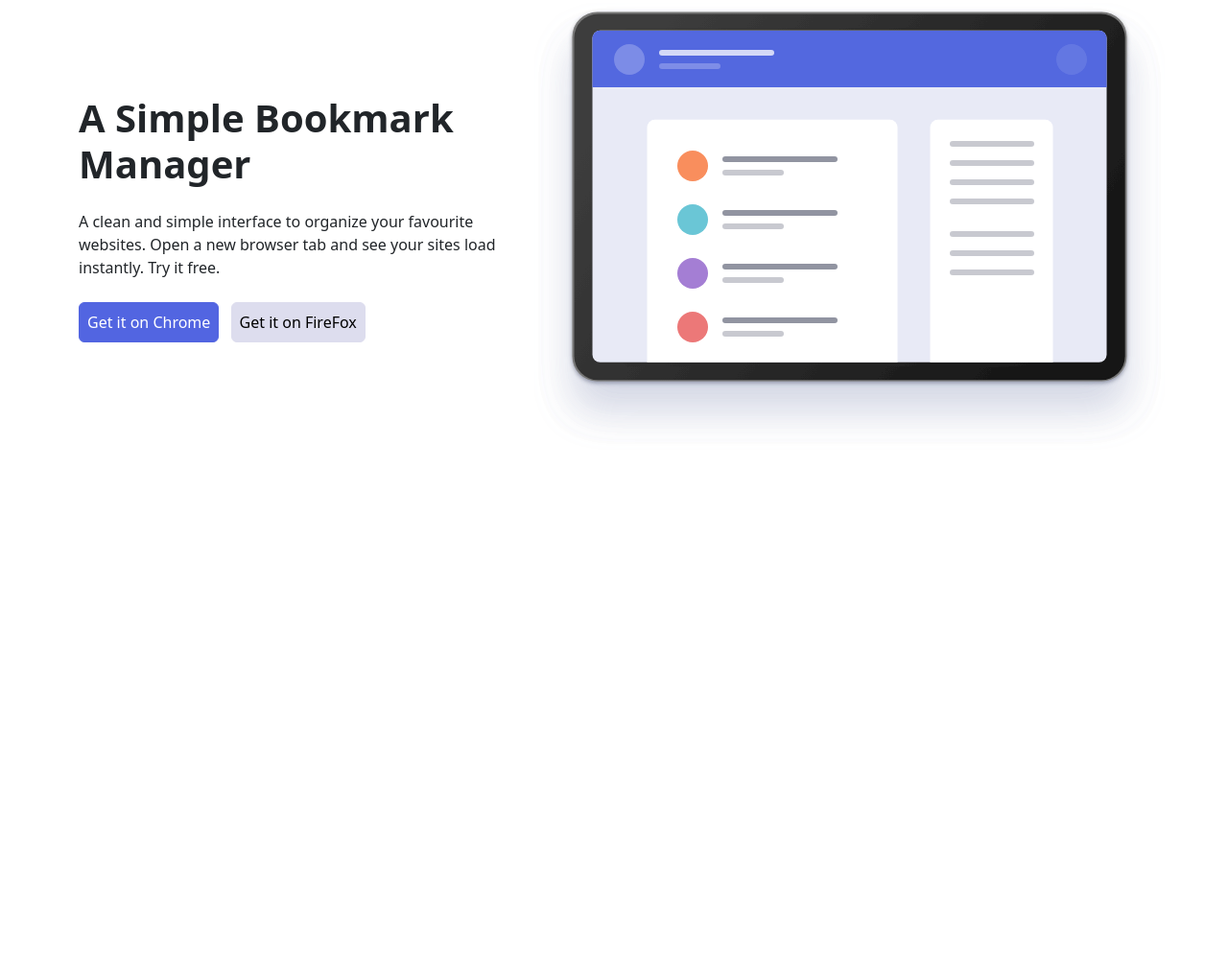
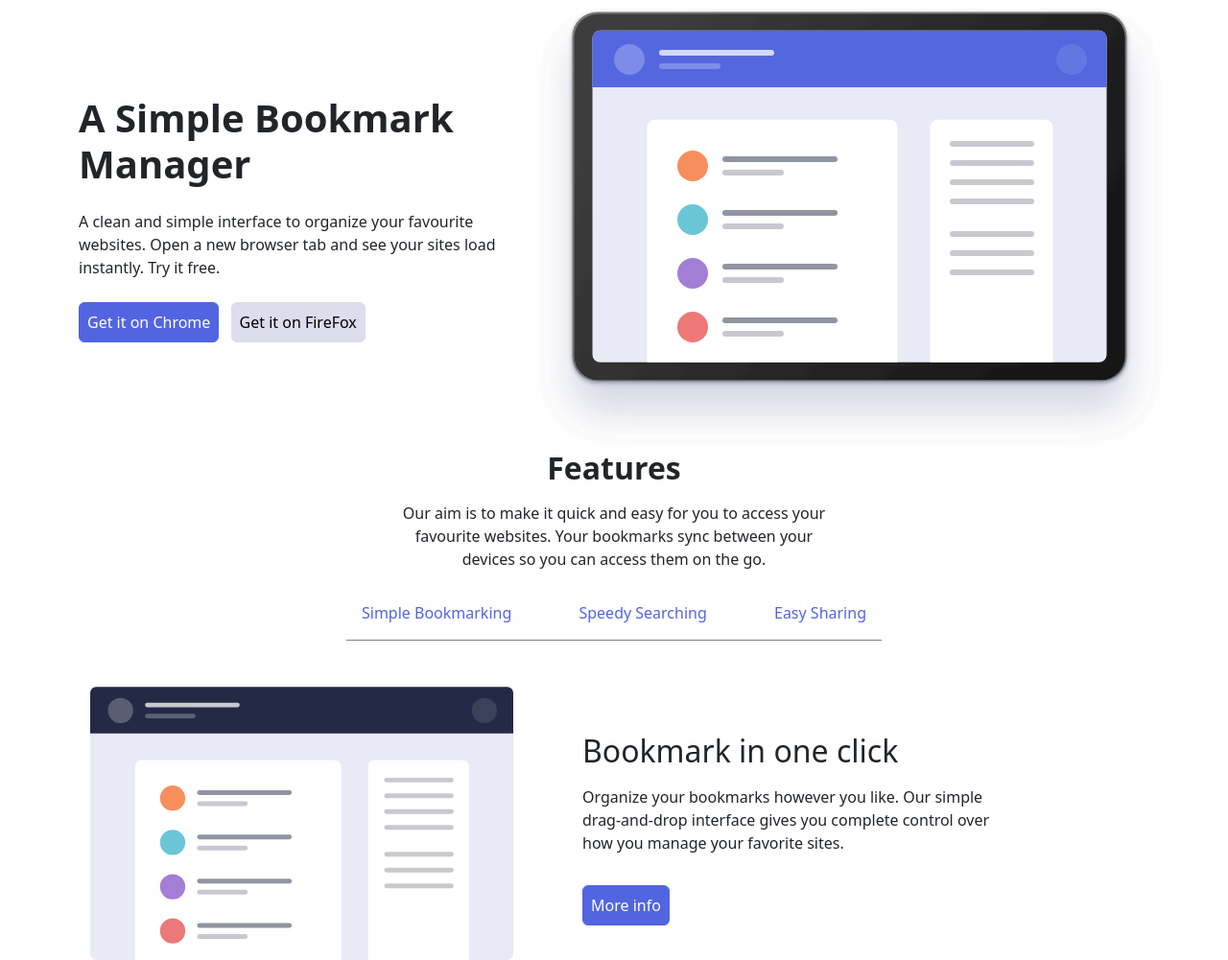
Before and after one commit to Mika7596/1.2_Bootstrap, a website: page index.html in a window 1280 px wide. Shown: the part 117-1118 px from the top of the page at 96% size. Before the commit the page ends 800 px from the top, so only its background shows below. Drawn offline with nearby package versions, Linux system fonts and the light colour scheme.

Commit message:
Estructurat la part de Features.

```diff
--- a/index.html
+++ b/index.html
@@ -1,5 +1,6 @@
 <!DOCTYPE html>
 <html lang="en">
+
 <head>
   <meta charset="UTF-8">
   <meta name="viewport" content="width=device-width, initial-scale=1.0">
@@ -7,13 +8,15 @@
   <link rel="stylesheet" href="./sass/custom.css">
   <title>Tasca 1.2</title>
 </head>
+
 <body>
   <header class="container mt-3">
     <div class="row">
       <div class="col-md-6 mt-3"><img src="./Imagenes/logo-bookmark.svg" alt="Bookmark"></div>
       <nav class="col-md-6  navbar navbar-expand-lg">
         <div class="container-fluid">
-                  <button class="navbar-toggler" type="button" data-bs-toggle="collapse" data-bs-target="#navbarNav" aria-controls="navbarNav" aria-expanded="false" aria-label="Toggle navigation">
+          <button class="navbar-toggler" type="button" data-bs-toggle="collapse" data-bs-target="#navbarNav"
+            aria-controls="navbarNav" aria-expanded="false" aria-label="Toggle navigation">
             <span class="navbar-toggler-icon"></span>
           </button>
           <div class="collapse navbar-collapse" id="navbarNav">
@@ -38,7 +41,8 @@
     <div class="row">
       <div class="col-5 mt-5 pt-5 order-1">
         <h1 class="fs-1 text-break fw-bolder">A Simple Bookmark Manager</h1>
-                <p class="mt-4">A clean and simple interface to organize your favourite websites. Open a new browser tab and see your sites load instantly. Try it free.</p>
+        <p class="mt-4">A clean and simple interface to organize your favourite websites. Open a new browser tab and see
+          your sites load instantly. Try it free.</p>
         <div class="mt-4">
           <button type="button" class="btn btn-primary p-2">Get it on Chrome</button>
           <button type="button" class="btn btn-light p-2 ms-2">Get it on FireFox</button>
@@ -46,6 +50,76 @@
       </div>
       <div class="col-5 order-2"><img src="./Imagenes/illustration-hero.svg" alt="Hero"></div>
     </div>
+    <h2 class="fw-bolder col-2 mx-auto text-justify">Features</h2>
+    <p class="col-5 mx-auto text-justify my-3">Our aim is to make it quick and easy for you to access your favourite
+      websites. Your bookmarks sync between your devices so you can access them on the go.</p>
+
+
+    <div id="carouselExampleIndicators" class="carousel slide">
+      <div class="col-6 mx-auto mb-5 d-flex parent-ind p-3">
+        <a type="button" data-bs-target="#carouselExampleIndicators" data-bs-slide-to="0" class="active carbut"
+          aria-current="true" aria-label="Slide 1">Simple Bookmarking</a>
+          <br>
+
+
+        <a type="button" data-bs-target="#carouselExampleIndicators" data-bs-slide-to="1"
+          aria-label="Slide 2" class="carbut">Speedy Searching</a>
+          <br>
+        <a type="button" data-bs-target="#carouselExampleIndicators" data-bs-slide-to="2" aria-label="Slide 3" class="carbut">Easy
+          Sharing</a>
+      </div>
+      <div class="carousel-inner">
+        <div class="carousel-item active container">
+          <div class="row">
+            <div class="col-5"><img src="./Imagenes/illustration-features-tab-1.svg" class="d-block w-100" alt="...">
+            </div>
+            <div class="col-5 mt-5 ms-5">
+              <h2>Bookmark in one click</h2>
+              <p class="mt-3">Organize your bookmarks however you like. Our simple drag-and-drop interface gives you complete control
+                over how you manage your favorite sites.</p>
+              <button class="btn btn-primary p-2 mt-3">More info</button>
+            </div>
+          </div>
+        </div>
+        <div class="carousel-item container">
+          <div class="row">
+            <div class="col-5">
+          <img src="./Imagenes/illustration-features-tab-2.svg" class="d-block w-100 col-5" alt="..."></div>
+          <div class="col-5 mt-5 ms-5">
+            <h2>Intelligent search</h2>
+            <p class="mt-3">Our powerful search feature will help you find saved sites in no time at all. No need to trawl through
+              all of your bookmarks.</p>
+            <button class="btn btn-primary p-2 mt-3">More info</button>
+          </div>
+          </div>
+        </div>
+        <div class="carousel-item container">
+          <div class="row">
+            <div class="col-5">
+          <img src="./Imagenes/illustration-features-tab-3.svg" class="d-block w-100 col-5" alt="..."></div>
+          <div class="col-5 mt-5 ms-5">
+            <h2>Share your bookmarks</h2>
+            <p class="mt-3">Easily share your bookmarks and collections with others. Create a shareable link that you can send at the
+              click of a button.</p>
+            <button class="btn btn-primary p-2 mt-3">More info</button>
+          </div>
+          </div>
+        </div>
+      </div>
+      <button class="carousel-control-prev" type="button" data-bs-target="#carouselExampleIndicators"
+        data-bs-slide="prev">
+        <span class="carousel-control-prev-icon" aria-hidden="true"></span>
+        <span class="visually-hidden">Previous</span>
+      </button>
+      <button class="carousel-control-next" type="button" data-bs-target="#carouselExampleIndicators"
+        data-bs-slide="next">
+        <span class="carousel-control-next-icon" aria-hidden="true"></span>
+        <span class="visually-hidden">Next</span>
+      </button>
+    </div>
+
   </main>
+  <script src="node_modules/bootstrap/dist/js/bootstrap.bundle.min.js"></script>
 </body>
+
 </html>
--- a/sass/custom.scss
+++ b/sass/custom.scss
@@ -15,3 +15,21 @@
 #navbarNav{
     margin-left: 170px;
 }
+
+.text-justify {
+    text-align: center;
+}
+
+.parent-ind{
+    justify-content: space-between;
+    border-bottom: 1px solid gray;
+
+}
+
+.carbut{
+   text-decoration: none;
+}
+.carbut:hover{
+    color: pink;
+    border-bottom: 2px solid pink;
+}
```
Also changed, not shown: sass/custom.css, 1 other file. Lines whose indentation alone changed are shown as unchanged.
